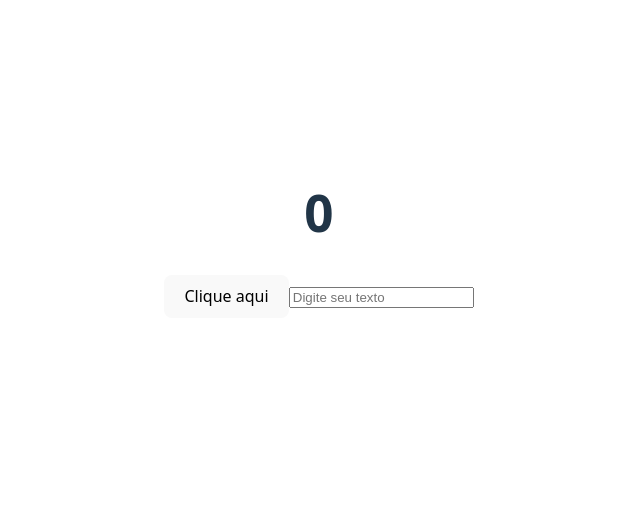
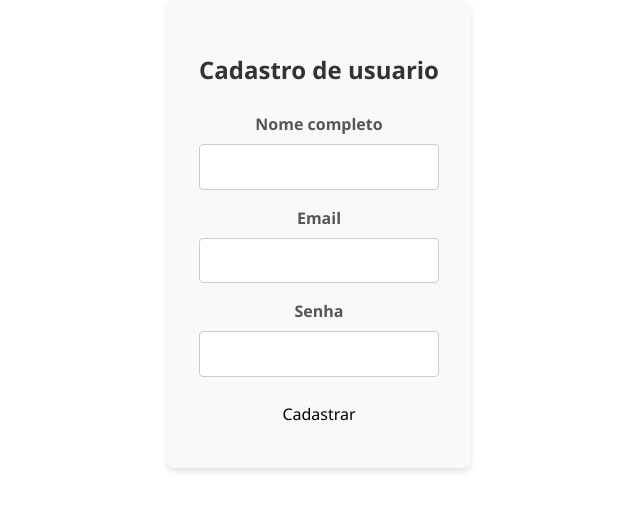
Before and after one commit to joaov-reis/react-interface, a React (Vite) app: page / in a window 1280 px wide. Shown: the part 166-676 px from the top of the page, without its empty margins (321-961 px from the left). Built offline with nearby package versions, Linux system fonts and the light colour scheme.

Commit message:
Criado formulário básico de criação de usuário com validação de campos

```diff
--- a/src/App.tsx
+++ b/src/App.tsx
@@ -3,16 +3,21 @@ import "./App.css";
 import Examples from "./components/example-flexbox";
 import Avatar from "./components/avatar";
 import { useEffect, useState } from "react";
+import Form from "./components/form-create-user";
 
 type Count = number;
-type Name = string;
-type Show = boolean;
 
 function App() {
+  return <>
+    <Form/>
+  </>
+}
+
+function App__() {
   const [count, setCount] = useState<Count>(0);
-  const [name, setName] = useState<Name>("");
-  const [show, setShow] = useState<Show>(false);
-  const [scrollY, setScrollY] = useState<Number>(0);
+  const [name, setName] = useState<string>("");
+  const [show, setShow] = useState<boolean>(false);
+  const [scrollY, setScrollY] = useState<number>(0);
 
   // console.log("Componente executado");
 
@@ -42,7 +47,7 @@ function App() {
       <ShowCount value={scrollY} />
       <Button text="Clique aqui" onClick={() => setCount(count! + 1)} />
       <Input
-        onChange={(e) => {
+        onChange={(e: any) => {
           setName(e.target.value);
         }}
         value={name}
@@ -68,9 +73,9 @@ function Button({ onClick, text }: ButtonProps) {
   return (
     <button
       onClick={onClick}
-      // onDoubleClick={() => {
-      //   console.log("Duplo clique!");
-      // }}
+      onDoubleClick={() => {
+        console.log("Duplo clique!");
+      }}
     // onMouseEnter={() => {
     //   console.log("Mouse em cima do botao!");
     // }}
@@ -92,10 +97,10 @@ function Input({ onChange, value }: { onChange: any; value: string }) {
       onChange={onChange}
       value={value}
       onKeyDown={({ key }) => {
-        // console.log(key)
-        // if(key === "Enter"){
-        //   alert("Fomulário enviado")
-        // }
+        console.log(key)
+        if (key === "Enter") {
+          alert("Fomulário enviado")
+        }
       }}
     // onKeyUp={(event) => {
     //   console.log(event.key);
--- /dev/null
+++ b/src/components/form-create-user/index.tsx
@@ -0,0 +1,154 @@
+import { useState } from "react";
+import "./styles.css";
+
+interface Form {
+  name: string;
+  email: string;
+  password: string;
+}
+
+interface FormState {
+  values: Form;
+  errors: Partial<Form>;
+}
+
+function Form() {
+  const [form, setForm] = useState<FormState>({
+    values: {
+      name: "",
+      email: "",
+      password: "",
+    },
+    errors: {},
+  });
+
+  const validateField = (name: string, value: string): string | undefined => {
+    switch (name) {
+      case "name":
+        if (value.length > 0 && value.length < 3)
+          return "O nome deve ter pelo menos 3 caracteres.";
+        return undefined;
+
+      case "email": {
+        const emailRegex = /^[^\s@]+@[^\s@]+\.[^\s@]+$/;
+        if (value.length > 0 && !emailRegex.test(value))
+          return "Digite um e-mail válido.";
+        return undefined;
+      }
+
+      case "password":
+        if (value.length > 0 && value.length < 6)
+          return "A senha deve ter no mínimo 6 caracteres.";
+        return undefined;
+
+      default:
+        return undefined;
+    }
+  };
+
+  const handleChange = ({
+    target: { name, value },
+  }: React.ChangeEvent<HTMLInputElement>) => {
+    const messageError = validateField(name, value);
+
+    setForm((prev) => ({
+      values: {
+        ...prev.values,
+        [name]: value,
+      },
+      errors: {
+        ...prev.errors,
+        [name]: messageError,
+      },
+    }));
+  };
+
+  const handleSubmit = (event: React.SubmitEvent) => {
+    event.preventDefault();
+    const { errors, values } = form;
+
+    const hasErrors = Object.values(errors).some((error) => error != undefined);
+    const hasEmptyFields = Object.values(values).some((value) => value === "");
+
+    if (hasErrors || hasEmptyFields) {
+      alert("Preencha todos os campos corretamente");
+      return;
+    }
+
+    console.log("Dados enviados", values);
+
+    setForm({
+      values: {
+        name: "",
+        email: "",
+        password: "",
+      },
+      errors: {},
+    });
+  };
+
+  return (
+    <div className="form-container">
+      <h2 className="title">Cadastro de usuario</h2>
+      <form onSubmit={handleSubmit}>
+        <div className="input-group">
+          <label htmlFor="name" className="label-input">
+            Nome completo
+          </label>
+          <input
+            type="text"
+            name="name"
+            value={form.values.name}
+            onChange={handleChange}
+            className={`
+              input-text ${form.errors.name ? "input-error" : ""}
+              `}
+          />
+          {form.errors.name && (
+            <span className="error-message">{form.errors.name}</span>
+          )}
+        </div>
+
+        <div className="input-group">
+          <label htmlFor="email" className="label-input">
+            Email
+          </label>
+          <input
+            type="text"
+            name="email"
+            value={form.values.email}
+            onChange={handleChange}
+            className={`
+              input-text ${form.errors.email ? "input-error" : ""}
+              `}
+          />
+          {form.errors.email && (
+            <span className="error-message">{form.errors.email}</span>
+          )}
+        </div>
+
+        <div className="input-group">
+          <label htmlFor="password" className="label-input">
+            Senha
+          </label>
+          <input
+            type="password"
+            name="password"
+            value={form.values.password}
+            onChange={handleChange}
+            className={`
+              input-text ${form.errors.password ? "input-error" : ""}
+              `}
+          />
+          {form.errors.password && (
+            <span className="error-message">{form.errors.password}</span>
+          )}
+        </div>
+
+        <button type="submit">Cadastrar</button>
+      </form>
+    </div>
+  );
+}
+
+export default Form;
--- /dev/null
+++ b/src/components/form-create-user/styles.css
@@ -0,0 +1,84 @@
+.form-container {
+  max-width: 400px;
+  margin: 2rem auto;
+  padding: 2rem;
+  background-color: #f9f9f9;
+  border-radius: 8px;
+  box-shadow: 0 4px 6px rgba(0, 0, 0, 0.1);
+  font-family: "Segoe UI", sans-serif;
+}
+
+.title {
+  text-align: center;
+  color: #333;
+  margin-bottom: 1.5rem;
+  background-color: transparent !important;
+}
+
+.input-group {
+  display: flex;
+  flex-direction: column;
+  margin-bottom: 1rem;
+}
+
+.label-input {
+  font-weight: 600;
+  margin-bottom: 0.5rem;
+  color: #555;
+}
+
+.input-text {
+  padding: 0.8rem;
+  border: 1px solid #ccc;
+  border-radius: 4px;
+  font-size: 1rem;
+  outline: none;
+  transition: border-color 0.2s;
+}
+
+.input-text:focus {
+  border-color: #646cff;
+  border-width: 3px;
+}
+
+.input-text.input-error {
+  border-color: #e74c3c;
+  background-color: #fff5f5;
+}
+
+.error-message {
+  color: #e74c3c;
+  font-size: 0.85rem;
+  margin-top: 0.4rem;
+  font-weight: 500;
+  animation: fadeIn 0.3s ease-in-out;
+}
+
+.submit-btn {
+  width: 100%;
+  padding: 0.8rem;
+  background-color: #646cff;
+  color: white;
+  border: none;
+  border-radius: 4px;
+  font-size: 1rem;
+  font-weight: bold;
+  cursor: pointer;
+  transition: background-color 0.2s;
+}
+
+.submit-btn:hover {
+    background-color: #535bf2;
+}
+
+@keyframes fadeIn {
+  from {
+    opacity: 0;
+    transform: translateY(-5px);
+  }
+
+  to {
+    opacity: 1;
+    transform: translateY(0);
+  }
+}
```
Also changed, not shown: 1 other file (tests, documents, lock files or other folders). Lines whose indentation alone changed are shown as unchanged.
